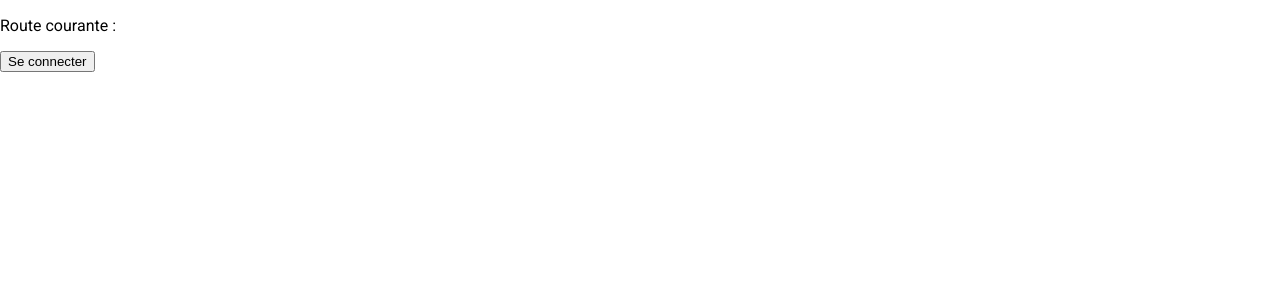
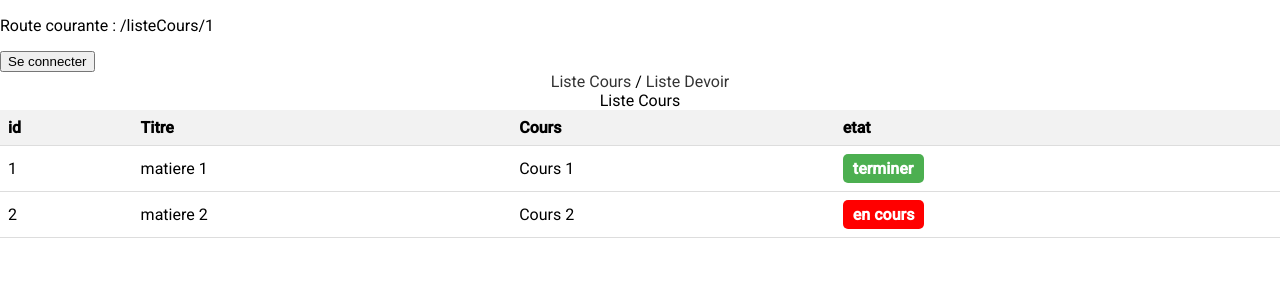
Before and after one commit to HarenaTiavina/MBDS-angular-Front, an Angular app: page /listeCours/1 in a window 1280 px wide. Before the commit this address led to /. Shown: the top 300 px of the page. Built offline with nearby package versions, Linux system fonts and the light colour scheme.

Commit message:
implement list cours

```diff
--- /dev/null
+++ b/src/app/liste-cours/liste-cours.component.css
@@ -0,0 +1,48 @@
+.breadcrumb {
+    list-style-type: none;
+    margin: 0;
+    padding: 0;
+    overflow: hidden;
+    text-align: center;
+  }
+  .breadcrumb li {
+    display: inline;
+  }
+  .breadcrumb li:not(:last-child):after {
+    content: " / ";
+  }
+  .breadcrumb li a {
+    text-decoration: none;
+    color: #333;
+  }
+  table {
+    width: 100%;
+    border-collapse: collapse;
+  }
+
+  th, td {
+    padding: 8px;
+    text-align: left;
+    border-bottom: 1px solid #ddd;
+  }
+
+  th {
+    background-color: #f2f2f2;
+  }
+
+  .status {
+    display: inline-block;
+    padding: 5px 10px;
+    border-radius: 5px;
+    font-weight: bold;
+  }
+
+  .status-green {
+    background-color: #4CAF50;
+    color: white;
+  }
+
+  .status-red {
+    background-color: #FF0000;
+    color: white;
+  }
--- /dev/null
+++ b/src/app/liste-cours/liste-cours.component.html
@@ -0,0 +1,30 @@
+<ul class="breadcrumb">
+    <li><a href="/listeCours/:idProf">Liste Cours</a></li>
+    <li><a href="/listeDevoir/:idProf ">Liste Devoir</a></li>
+</ul>
+
+<table>
+    <caption>Liste Cours </caption>
+    <thead>
+      <tr>
+        <th>id</th>
+        <th>Titre</th>
+        <th>Cours</th>
+        <th>etat</th>
+      </tr>
+    </thead>
+    <tbody>
+      <tr>
+        <td>1</td>
+        <td>matiere 1</td>
+        <td>Cours 1 </td>
+        <td><span class="status status-green">terminer</span></td>
+      </tr>
+      <tr>
+        <td>2</td>
+        <td>matiere 2</td>
+        <td>Cours 2 </td>
+        <td><span class="status status-red">en cours</span></td>
+      </tr>
+    </tbody>
+ </table>
```
Also changed, not shown: src/app/app.module.ts (+7 -1 lines), src/app/liste-cours/liste-cours.component.ts (added, +10 -0 lines).
